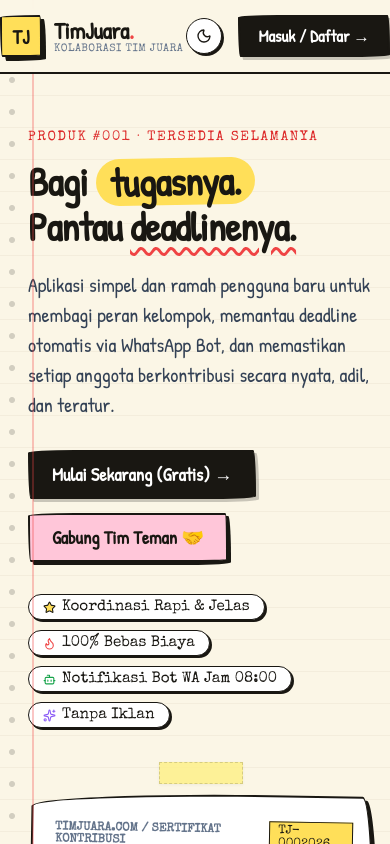
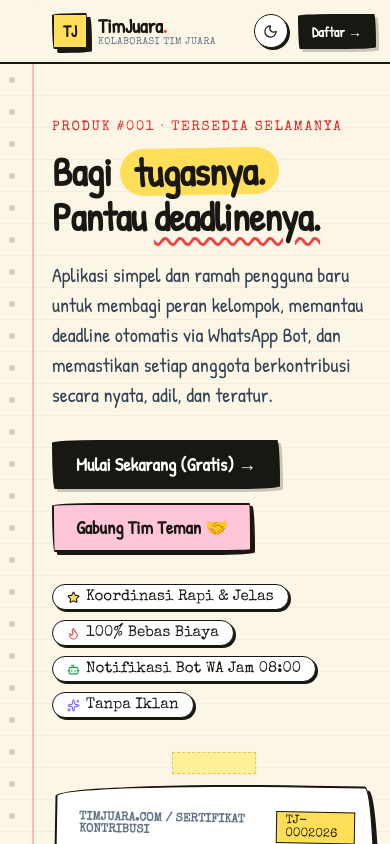
Before and after one commit to haidar394/TimJuara, a Next.js app: page / in a window 390 px wide. Shown: the top 844 px of the page. Built offline with nearby package versions, Linux system fonts and the light colour scheme; no server answers.

Commit message:
fix(landing): solve mobile logo cramped padding and notebook margin alignment

```diff
--- a/src/app/globals.css
+++ b/src/app/globals.css
@@ -2054,7 +2054,7 @@
     padding: 14px 10px calc(84px + env(safe-area-inset-bottom, 0px)) !important;
   }
 
-  .container {
+  .workspace-main .container {
     padding: 0 !important;
   }
 
@@ -2322,7 +2322,7 @@
   z-index: 2;
 }
 
-@media (max-width: 640px) {
+@media (max-width: 768px) {
   .nop-spiral {
     width: 24px;
     background-size: 24px 32px;
@@ -2473,6 +2473,119 @@
   padding: 4px 14px;
   font-size: 0.95rem;
   box-shadow: 2px 2px 0px #191712;
+}
+
+/* Nothing On Purpose Notebook Layout Alignment */
+.nop-header-container {
+  display: flex;
+  justify-content: space-between;
+  align-items: center;
+  height: 72px;
+  padding-left: 84px !important;
+  padding-right: 28px !important;
+  max-width: 1200px;
+  margin: 0 auto;
+  width: 100%;
+  box-sizing: border-box;
+}
+
+.nop-main-content {
+  flex: 1;
+  padding-left: 84px !important;
+  padding-right: 28px !important;
+  width: 100%;
+  box-sizing: border-box;
+}
+
+.nop-main-content > section > .container {
+  padding-left: 0 !important;
+  padding-right: 0 !important;
+}
+
+.nop-footer-container {
+  padding-left: 84px !important;
+  padding-right: 28px !important;
+  max-width: 1200px;
+  margin: 0 auto;
+  width: 100%;
+  box-sizing: border-box;
+}
+
+@media (max-width: 768px) {
+  .nop-header-container {
+    padding-left: 58px !important;
+    padding-right: 18px !important;
+    height: 66px;
+  }
+  .nop-main-content {
+    padding-left: 58px !important;
+    padding-right: 18px !important;
+  }
+  .nop-footer-container {
+    padding-left: 58px !important;
+    padding-right: 18px !important;
+  }
+}
+
+@media (max-width: 640px) {
+  .nop-header-container {
+    padding-left: 52px !important;
+    padding-right: 14px !important;
+    height: 62px;
+  }
+  .nop-main-content {
+    padding-left: 52px !important;
+    padding-right: 14px !important;
+  }
+  .nop-footer-container {
+    padding-left: 52px !important;
+    padding-right: 14px !important;
+  }
+  .nop-logo-badge {
+    width: 36px !important;
+    height: 36px !important;
+    font-size: 1.05rem !important;
+  }
+  .nop-logo-title {
+    font-size: 1.25rem !important;
+  }
+  .nop-logo-sub {
+    font-size: 0.62rem !important;
+  }
+  .nop-header-btn {
+    padding: 6px 12px !important;
+    font-size: 0.88rem !important;
+  }
+}
+
+@media (max-width: 380px) {
+  .nop-header-container {
+    padding-left: 46px !important;
+    padding-right: 10px !important;
+  }
+  .nop-main-content {
+    padding-left: 46px !important;
+    padding-right: 10px !important;
+  }
+  .nop-footer-container {
+    padding-left: 46px !important;
+    padding-right: 10px !important;
+  }
+  .nop-logo-badge {
+    width: 32px !important;
+    height: 32px !important;
+    font-size: 0.95rem !important;
+  }
+  .nop-logo-title {
+    font-size: 1.15rem !important;
+  }
+  .nop-logo-sub {
+    display: none !important;
+  }
+  .nop-header-btn {
+    padding: 5px 10px !important;
+    font-size: 0.82rem !important;
+  }
 }
 
 /* ==========================================================================
--- a/src/app/page.tsx
+++ b/src/app/page.tsx
@@ -82,11 +82,11 @@
           zIndex: 30,
         }}
       >
-        <div className="container" style={{ display: 'flex', justifyContent: 'space-between', alignItems: 'center', height: 72, paddingLeft: 'clamp(36px, 6vw, 84px)' }}>
+        <div className="nop-header-container">
           {/* Logo & Hand-Drawn Emblem */}
-          <Link href="/" style={{ display: 'flex', alignItems: 'center', gap: 12, textDecoration: 'none', color: '#191712' }}>
+          <Link href="/" style={{ display: 'flex', alignItems: 'center', gap: 10, textDecoration: 'none', color: '#191712', flexShrink: 0 }}>
             <div
-              className="nop-hand-card"
+              className="nop-hand-card nop-logo-badge"
               style={{
                 width: 42,
                 height: 42,
@@ -96,22 +96,23 @@
                 justifyContent: 'center',
                 fontWeight: 800,
                 fontSize: '1.25rem',
+                flexShrink: 0,
               }}
             >
               TJ
             </div>
             <div>
-              <div style={{ fontSize: '1.45rem', fontWeight: 700, lineHeight: 1.1, letterSpacing: '-0.01em' }}>
+              <div className="nop-logo-title" style={{ fontSize: '1.45rem', fontWeight: 700, lineHeight: 1.1, letterSpacing: '-0.01em' }}>
                 TimJuara<span style={{ color: '#ef4444' }}>.</span>
               </div>
-              <div className="font-typewriter" style={{ fontSize: '0.68rem', color: '#64748b', letterSpacing: '0.04em' }}>
+              <div className="font-typewriter nop-logo-sub" style={{ fontSize: '0.68rem', color: '#64748b', letterSpacing: '0.04em' }}>
                 KOLABORASI TIM JUARA
               </div>
             </div>
           </Link>
 
           {/* Nav Items & Auth CTA */}
-          <div style={{ display: 'flex', gap: 16, alignItems: 'center' }}>
+          <div style={{ display: 'flex', gap: 10, alignItems: 'center' }}>
             <a href="#problem" className="hide-mobile" style={{ color: '#191712', textDecoration: 'none', fontSize: '1.1rem', fontWeight: 600 }}>
               Masalah
             </a>
@@ -128,28 +129,29 @@
                 background: '#ffffff',
                 border: '1.5px solid #191712',
                 borderRadius: '50%',
-                width: 36,
-                height: 36,
+                width: 34,
+                height: 34,
                 display: 'flex',
                 alignItems: 'center',
                 justifyContent: 'center',
                 cursor: 'pointer',
                 boxShadow: '2px 2px 0px #191712',
+                flexShrink: 0,
               }}
               title={isDarkMode ? 'Mode Terang' : 'Mode Gelap'}
             >
-              {isDarkMode ? <Sun size={16} color="#f59e0b" /> : <Moon size={16} color="#191712" />}
+              {isDarkMode ? <Sun size={15} color="#f59e0b" /> : <Moon size={15} color="#191712" />}
             </button>
 
-            <Link href="/auth" className="nop-btn-black" style={{ padding: '8px 18px', fontSize: '1.05rem' }}>
-              Masuk / Daftar →
+            <Link href="/auth" className="nop-btn-black nop-header-btn" style={{ padding: '8px 18px', fontSize: '1.05rem', whiteSpace: 'nowrap' }}>
+              <span className="hide-mobile">Masuk / </span>Daftar →
             </Link>
           </div>
         </div>
       </header>
 
       {/* Main Content Body */}
-      <main style={{ flex: 1, paddingLeft: 'clamp(28px, 6vw, 76px)', paddingRight: 'clamp(16px, 4vw, 48px)' }}>
+      <main className="nop-main-content">
 
         {/* ================= HERO SECTION ================= */}
         <section style={{ padding: '56px 0 72px' }}>
@@ -646,15 +648,15 @@
 
       {/* Footer Nothing On Purpose Style */}
       <footer
+        className="nop-footer-container"
         style={{
           borderTop: '2px solid #191712',
           background: 'rgba(251, 246, 230, 0.95)',
-          padding: '24px 0',
-          paddingLeft: 'clamp(36px, 6vw, 84px)',
-          paddingRight: 'clamp(16px, 4vw, 48px)',
+          paddingTop: 24,
+          paddingBottom: 24,
         }}
       >
-        <div className="container" style={{ display: 'flex', justifyContent: 'space-between', alignItems: 'center', flexWrap: 'wrap', gap: 16 }}>
+        <div style={{ display: 'flex', justifyContent: 'space-between', alignItems: 'center', flexWrap: 'wrap', gap: 16 }}>
           <div className="font-typewriter" style={{ fontSize: '0.85rem', color: '#475569' }}>
             © {new Date().getFullYear()} TimJuara · Dibuat untuk pejuang lomba & kerja kelompok.
           </div>
```
